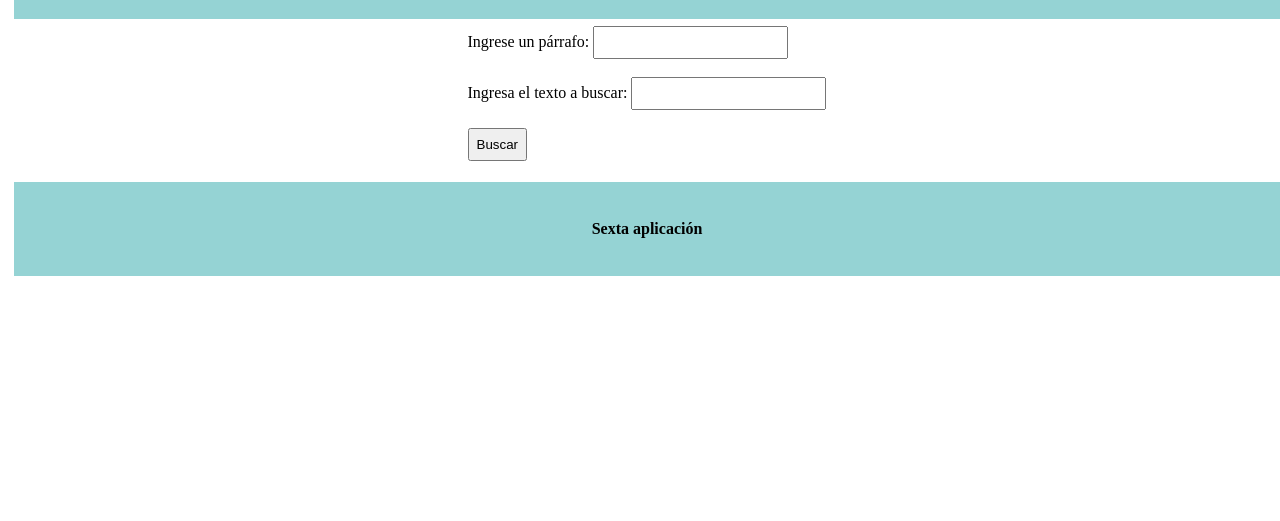
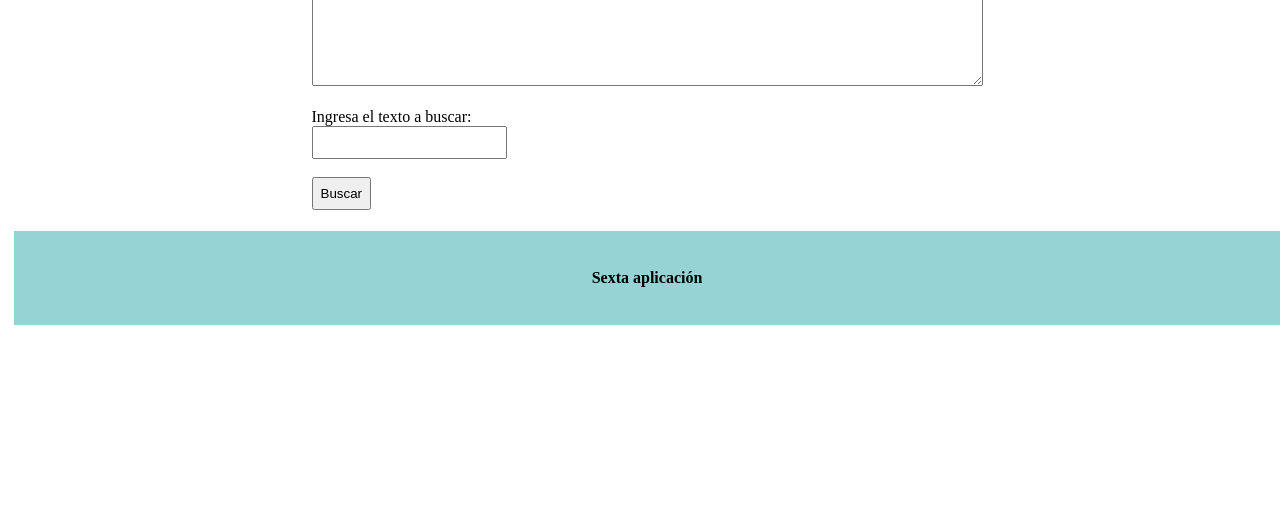
Before and after one commit to Kar2C/PAGINAS_WEB, a plain HTML site: page Sexta aplicación/sexta.html in a window 1280 px wide. Shown: the part 321-842 px from the top of the page. Drawn offline with Linux system fonts and the light colour scheme.

Commit message:
Aplicación 6 finalizada

```diff
--- a/Sexta aplicación/sexta.html
+++ b/Sexta aplicación/sexta.html
@@ -11,11 +11,11 @@
             <h1>Buscar contenido</h1>
         </header>
         <article>
-            Ingrese un párrafo: <input type="text" id="parrafo"><br><br>
-            Ingresa el texto a buscar: <input type="text" id="texto"><br><br>
+            Ingrese un párrafo: <br> <textarea id="parrafo" cols="80" rows="5"></textarea> <br> <br>
+            Ingresa el texto a buscar: <br> <input type="text" id="texto"><br><br>
             <input type="submit" value="Buscar" onclick="validar()">
         </article>
-        <p id="respuesta"></p>
+        <p id='respuesta'></p>
         <footer>
             <h4>Sexta aplicación</h4>
         </footer>
```
